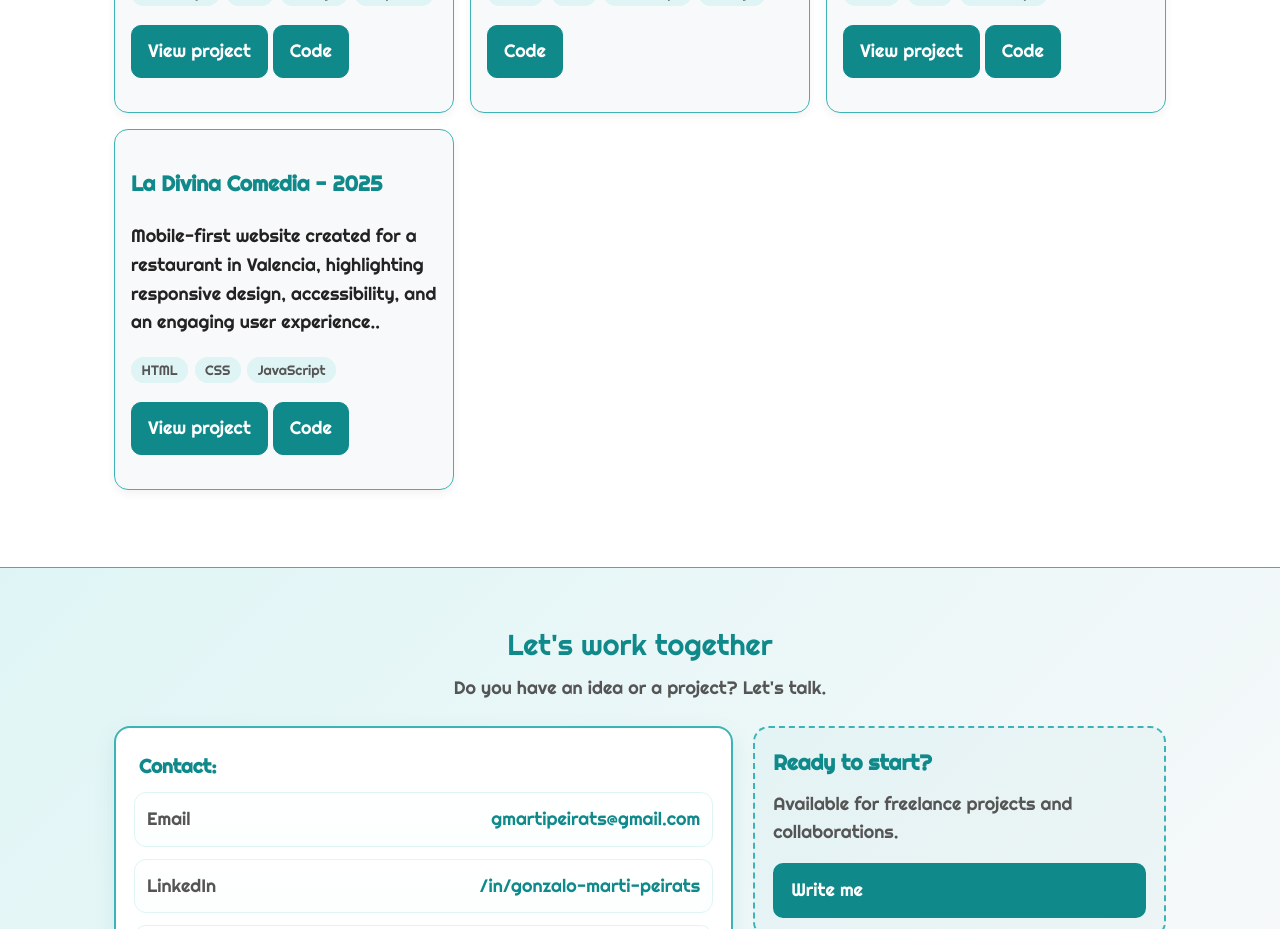
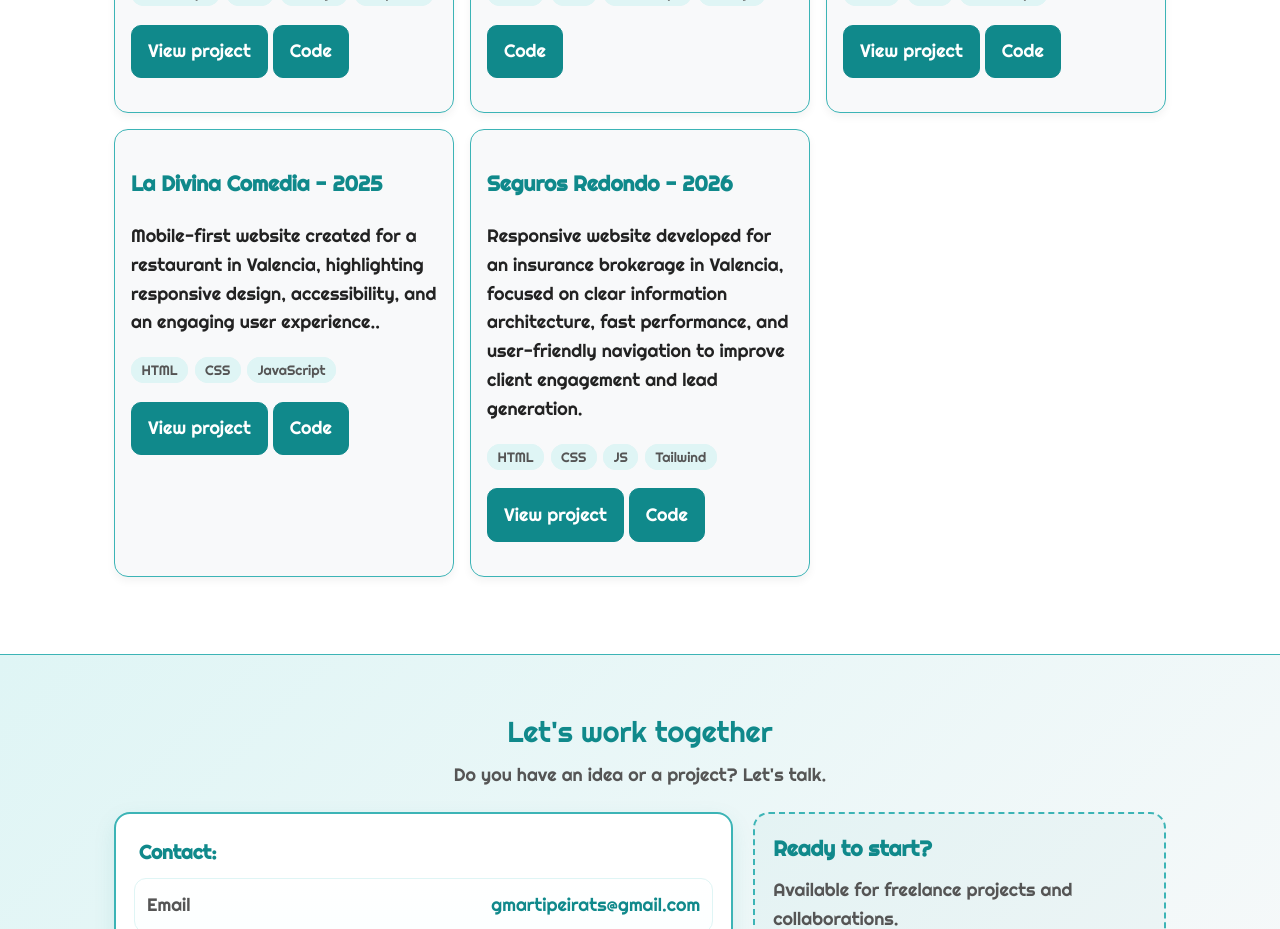
Before and after one commit to Goner10/Portfolio-personal, a React (Vite) app: page /#/ in a window 1280 px wide. Shown: the part 1960-2889 px from the top of the page. Built offline with nearby package versions, Linux system fonts and the light colour scheme.

Commit message:
nuevo proyecto

```diff
--- a/src/data/projects.js
+++ b/src/data/projects.js
@@ -28,5 +28,12 @@ export const proyectos = [
     tech: ["HTML","CSS","JavaScript"],
     live: "https://www.divinacomediavalencia.com/",
     repo: "https://github.com/Goner10/DivinaComedia"
+  },
+  {
+    title: "Seguros Redondo -  2026",
+    description: "Responsive website developed for an insurance brokerage in Valencia, focused on clear information architecture, fast performance, and user-friendly navigation to improve client engagement and lead generation.",
+    tech: ["HTML","CSS","JS", "Tailwind"],
+    live: "https://www.segurosredondo.es/",
+    repo: "https://github.com/Goner10/Seguros-Redondo"
   }
 ];
```
